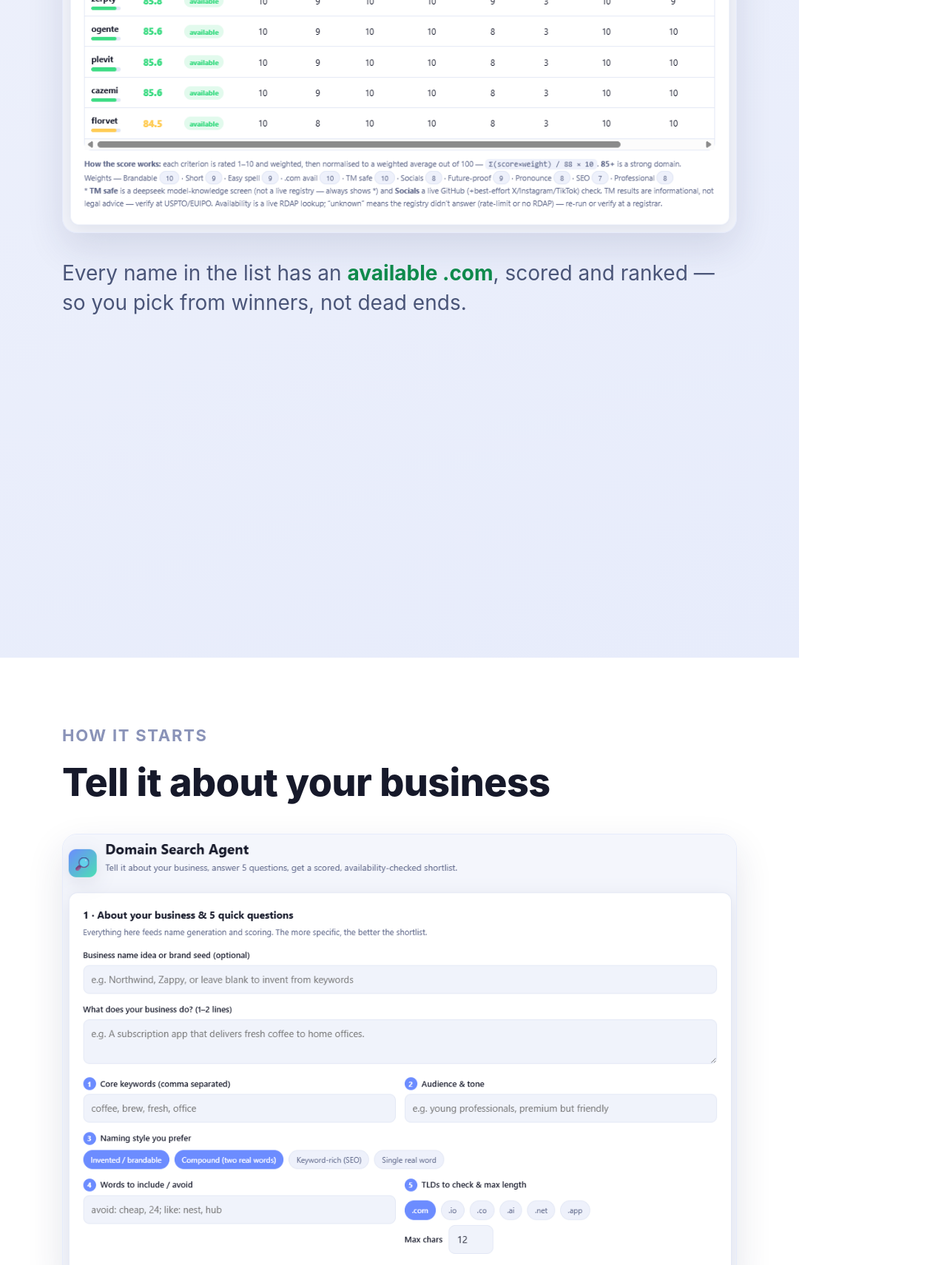
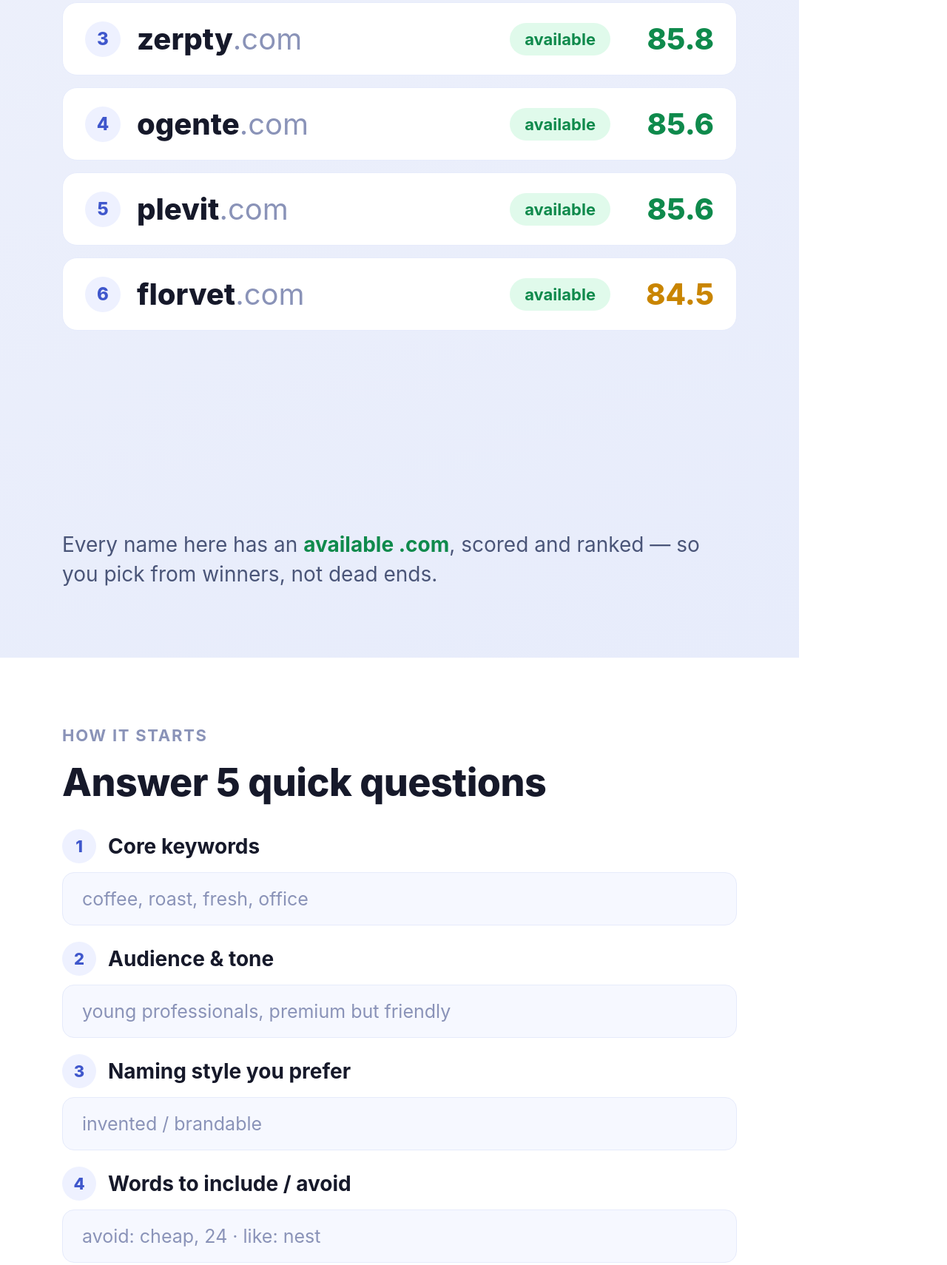
Before and after one commit to faizul666/domain-search-agent, a website: page linkedin-carousel.html in a window 1280 px wide. Shown: the part 1811-3521 px from the top of the page at 74% size. Drawn offline with Linux system fonts and the light colour scheme.

Commit message:
Carousel: rebuild results + intake slides as native large-text (readable at any size)

```diff
--- a/linkedin-carousel.html
+++ b/linkedin-carousel.html
@@ -69,6 +69,24 @@
   .shot img{display:block;width:100%;height:auto}
   .cap{font-size:28px;color:#4a5578;margin-top:34px;line-height:1.45}
   .cap b{color:#0f8a4c}
+  /* results leaderboard */
+  .board{margin-top:36px;display:flex;flex-direction:column;gap:16px}
+  .brow{display:flex;align-items:center;gap:22px;background:#fff;border:1.5px solid #e6ebfb;
+    border-radius:20px;padding:24px 30px}
+  .brow .rank{width:48px;height:48px;border-radius:50%;background:#eef1ff;color:#3f57cc;font-weight:800;
+    font-size:24px;display:grid;place-items:center;flex:0 0 auto}
+  .brow .dom{font-size:40px;font-weight:800;flex:1}
+  .brow .avail{font-size:22px;font-weight:700;color:#0f8a4c;background:rgba(61,220,132,.16);
+    padding:9px 20px;border-radius:999px}
+  .brow .sc{font-size:40px;font-weight:800;width:118px;text-align:right}
+  .brow .sc.hi{color:#0f8a4c}.brow .sc.mid{color:#c98500}
+  /* intake questions */
+  .qs{margin-top:34px;display:flex;flex-direction:column;gap:22px}
+  .q .lab{font-size:28px;font-weight:700;margin-bottom:12px;display:flex;align-items:center;gap:16px}
+  .q .lab .n{width:46px;height:46px;border-radius:50%;background:#eef1ff;color:#3f57cc;font-weight:800;
+    font-size:22px;display:grid;place-items:center;flex:0 0 auto}
+  .q .box2{background:#f6f8ff;border:1.5px solid #e6ebfb;border-radius:16px;padding:20px 26px;
+    font-size:25px;color:#8a93b8}
   /* cta */
   .pill{display:inline-block;font-size:26px;font-weight:700;background:rgba(255,255,255,.18);
     padding:14px 26px;border-radius:999px;margin:0 12px 14px 0}
@@ -100,16 +118,24 @@
 <section class="slide soft">
   <div class="kicker">The payoff</div>
   <h2 style="margin-top:22px">A ranked, available shortlist</h2>
-  <div class="shot"><img src="docs/screenshot.png" alt="Results table of scored, available domains" /></div>
-  <p class="cap">Every name in the list has an <b>available .com</b>, scored and ranked — so you pick from winners, not dead ends.</p>
+  <div class="board" id="board"></div>
+  <div class="spacer"></div>
+  <p class="cap">Every name here has an <b>available .com</b>, scored and ranked — so you pick from winners, not dead ends.</p>
 </section>
 
 <!-- 3. INTAKE -->
 <section class="slide white">
   <div class="kicker">How it starts</div>
-  <h2 style="margin-top:22px">Tell it about your business</h2>
-  <div class="shot"><img src="docs/1-intake.png" alt="Intake form: business info and 5 questions" /></div>
-  <p class="cap">A brand seed, what you do, keywords, and 5 quick questions — that's all it needs to start.</p>
+  <h2 style="margin-top:22px">Answer 5 quick questions</h2>
+  <div class="qs">
+    <div class="q"><div class="lab"><span class="n">1</span>Core keywords</div><div class="box2">coffee, roast, fresh, office</div></div>
+    <div class="q"><div class="lab"><span class="n">2</span>Audience &amp; tone</div><div class="box2">young professionals, premium but friendly</div></div>
+    <div class="q"><div class="lab"><span class="n">3</span>Naming style you prefer</div><div class="box2">invented / brandable</div></div>
+    <div class="q"><div class="lab"><span class="n">4</span>Words to include / avoid</div><div class="box2">avoid: cheap, 24 · like: nest</div></div>
+    <div class="q"><div class="lab"><span class="n">5</span>TLDs to check &amp; max length</div><div class="box2">.com · max 12 characters</div></div>
+  </div>
+  <div class="spacer"></div>
+  <p class="cap">That's all it needs to start generating and checking names.</p>
 </section>
 
 <!-- 4. HOOK -->
@@ -171,6 +197,15 @@
       <div class="r-top"><span class="n">${n}</span><span class="w">${w}</span></div>
       <div class="bar"><i style="width:${w*10}%"></i></div>
     </div>`).join('');
+
+  const board=[["glenthy",91.1],["jotren",86.7],["zerpty",85.8],["ogente",85.6],["plevit",85.6],["florvet",84.5]];
+  document.getElementById('board').innerHTML=board.map(([d,s],i)=>`
+    <div class="brow">
+      <span class="rank">${i+1}</span>
+      <span class="dom">${d}<span style="font-weight:400;color:#8a93b8">.com</span></span>
+      <span class="avail">available</span>
+      <span class="sc ${s>=85?'hi':'mid'}">${s}</span>
+    </div>`).join('');
 </script>
 </body>
 </html>
```
Also changed, not shown: 1 other file.
